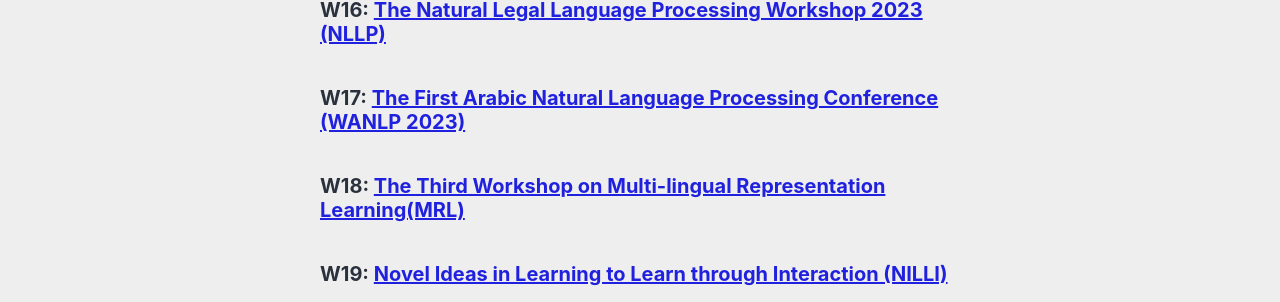
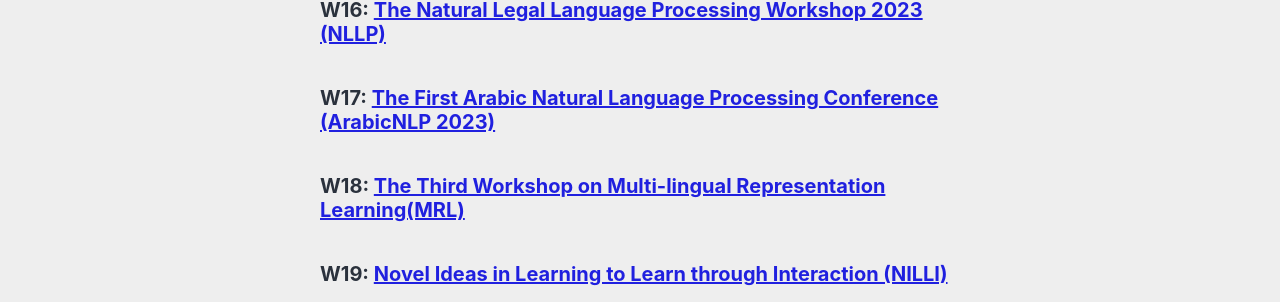
Before and after one commit to acl-org/emnlp-2023, a Jekyll site: the page built from _pages/program/workshops.md, in a window 1280 px wide and 900 px high, scrolled down 1458 px. Shown: the part 308-610 px from the top of the window. Built offline with Jekyll 4.4.1, drawn with Linux system fonts in a browser that asks for light colours; cached includes are drawn as plain includes; nearby versions of some CDN libraries.

Commit message:
Update workshops.md

```diff
--- a/_pages/program/workshops.md
+++ b/_pages/program/workshops.md
@@ -73,7 +73,7 @@ Please refer to each individual event's website for more details.
 ### W16: [The Natural Legal Language Processing Workshop 2023 (NLLP)](https://nllpw.org/workshop/)
 
 
-### W17: [The First Arabic Natural Language Processing Conference (WANLP 2023)](https://wanlp2023.sigarab.org/)
+### W17: [The First Arabic Natural Language Processing Conference (ArabicNLP 2023)](https://wanlp2023.sigarab.org/)
 
 
 ### W18: [The Third Workshop on Multi-lingual Representation Learning(MRL)](https://sigtyp.github.io/ws2023-mrl.html)
```
